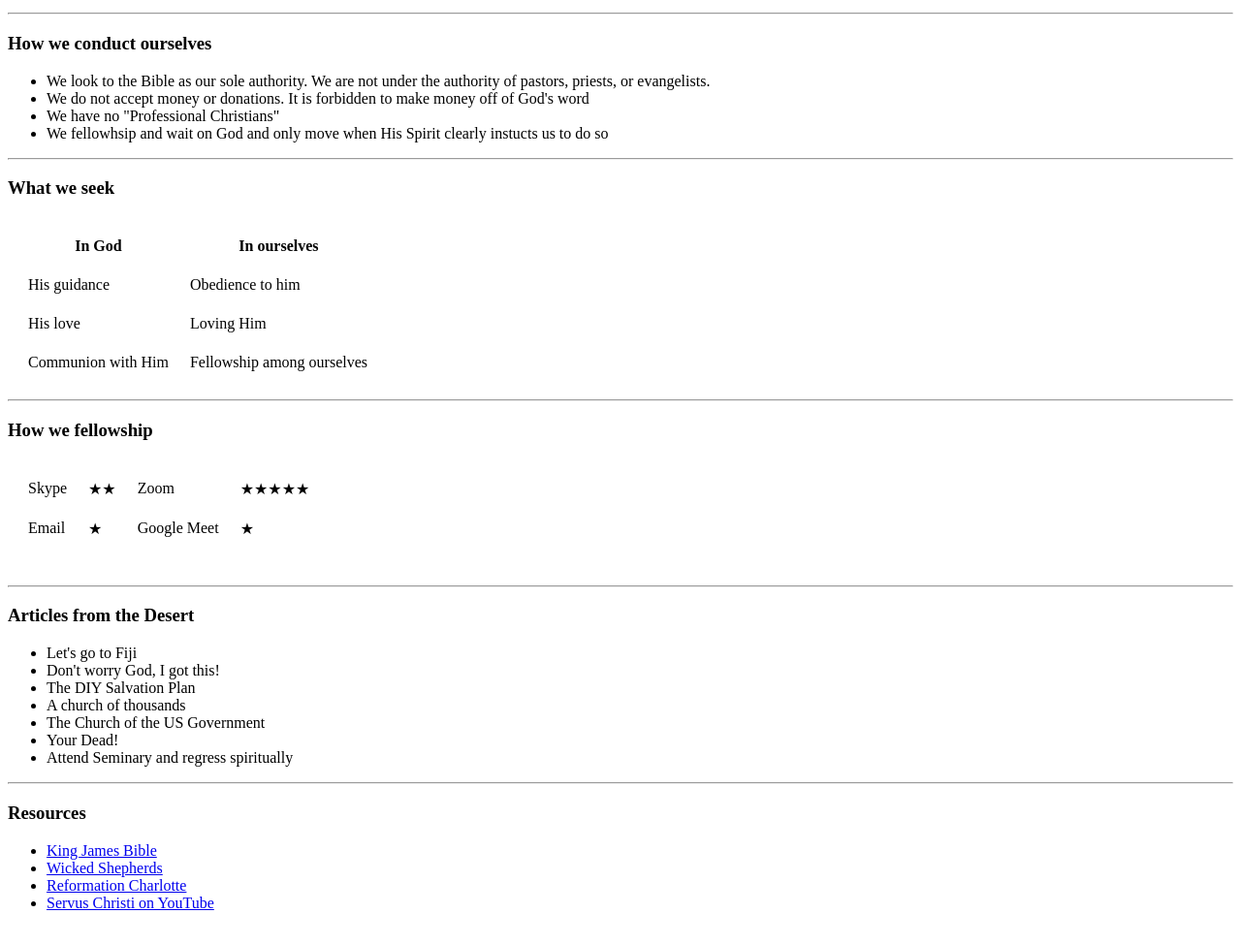
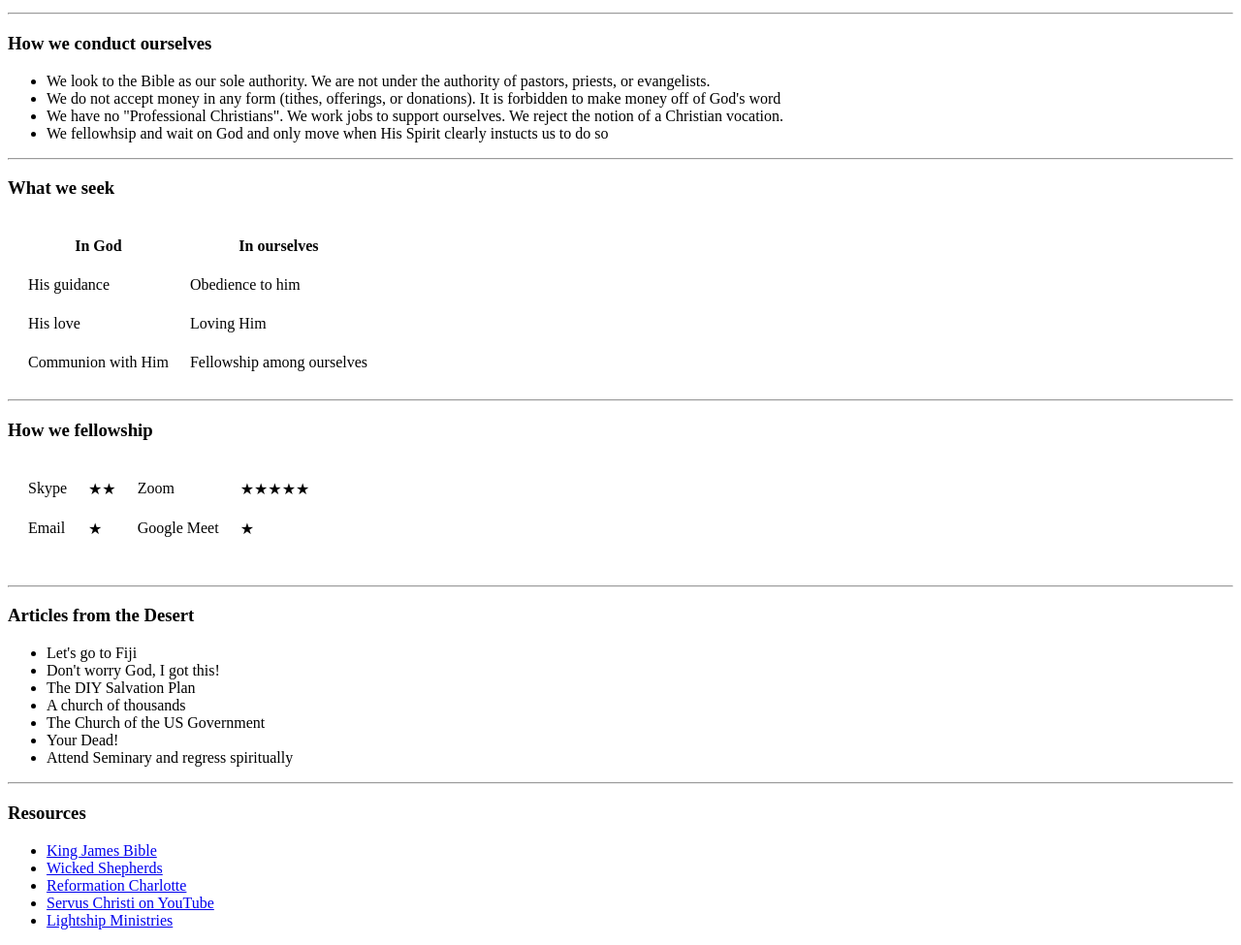
Before and after one commit to teatree000/desertsignal, a plain HTML site: page index.html in a window 1280 px wide. Shown: the part 396-1371 px from the top of the page at 97% size. Drawn offline with Linux system fonts and the light colour scheme.

Commit message:
Add files via upload

```diff
--- a/index.html
+++ b/index.html
@@ -33,8 +33,8 @@
         <h3>How we conduct ourselves</h3>
         <ul>
             <li>We look to the Bible as our sole authority. We are not under the authority of pastors, priests, or evangelists.</li>
-            <li>We do not accept money or donations. It is forbidden to make money off of God's word</li>
-            <li>We have no "Professional Christians"</li>
+            <li>We do not accept money in any form (tithes, offerings, or donations). It is forbidden to make money off of God's word</li>
+            <li>We have no "Professional Christians". We work jobs to support ourselves. We reject the notion of a Christian vocation.</li>
             <li>We fellowhsip and wait on God and only move when His Spirit clearly instucts us to do so</li>
         </ul>
 
@@ -108,6 +108,7 @@
            <li><a href="http://www.wickedshepherds.com/">Wicked Shepherds</a></li>
            <li><a href="https://reformationcharlotte.org">Reformation Charlotte</a></li>
            <li><a href="https://www.youtube.com/user/ambassadortotheKing">Servus Christi on YouTube</a></li>
+           <li><a href="https://lightshipministries.org">Lightship Ministries</a></li>
        </ul>
 
 
```
